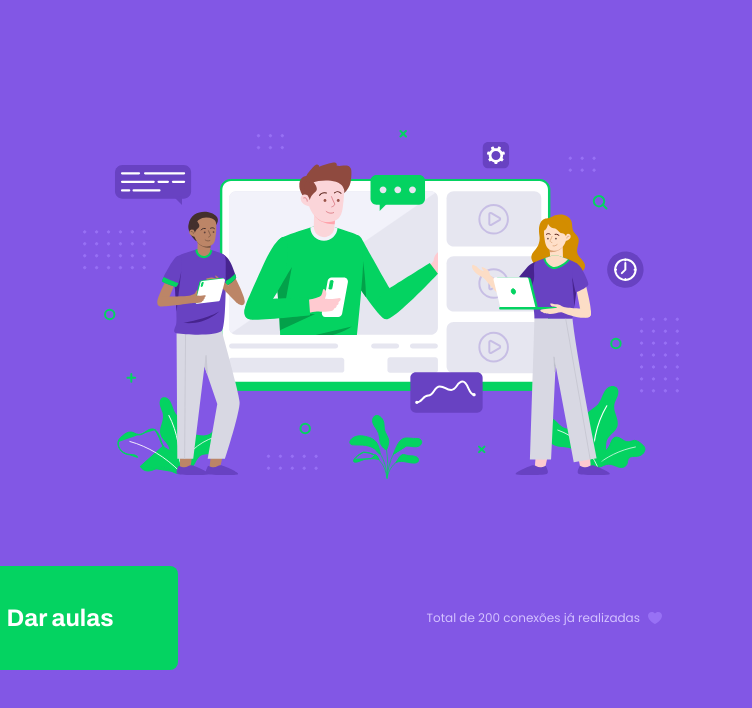
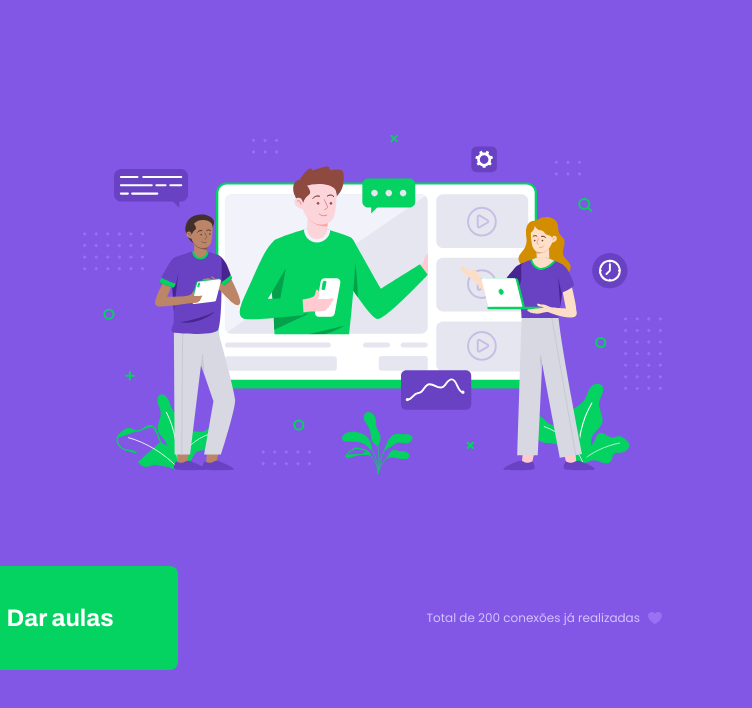
Before and after one commit to amagalhaes31/nlw_02_proffy, a website: page src/views/index.html in a window 1280 px wide. Shown: the full height of the page, 528-1280 px from the left. Drawn offline with Linux system fonts and the light colour scheme.

Commit message:
Bug fixed: Changed from height to width in .hero-image on page-landing.css

```diff
--- a/public/styles/partials/page-landing.css
+++ b/public/styles/partials/page-landing.css
@@ -23,7 +23,7 @@
 }
 
 .hero-image {
-    height: 100%;               /* The reference is container */
+    width: 100%;               /* The reference is container */
 }
 
 .buttons-container {
--- a/src/views/index.html
+++ b/src/views/index.html
@@ -8,8 +8,8 @@
 <html lang="pt_br">    <!--lang is an attribute (ex: en)-->
 <head>
     <meta charset="UTF-8">
-    <meta name="viewport" content="width=device-width, initial-scale=1.0">
-    <meta name ="thme-color" content="#8257E5">
+    <meta name="viewport" content="width=device-width, initial-scale=1.0"> <!--é o que 'permite' as configurações responsivas-->
+    <meta name ="theme-color" content="#8257E5">
     <title>Proffy | Sua plataforma de estudos online</title>
     <link rel="shortcut icon" href="/images/favicon.png" type "image/png">
     <link rel="stylesheet" href="/styles/main.css">
```
